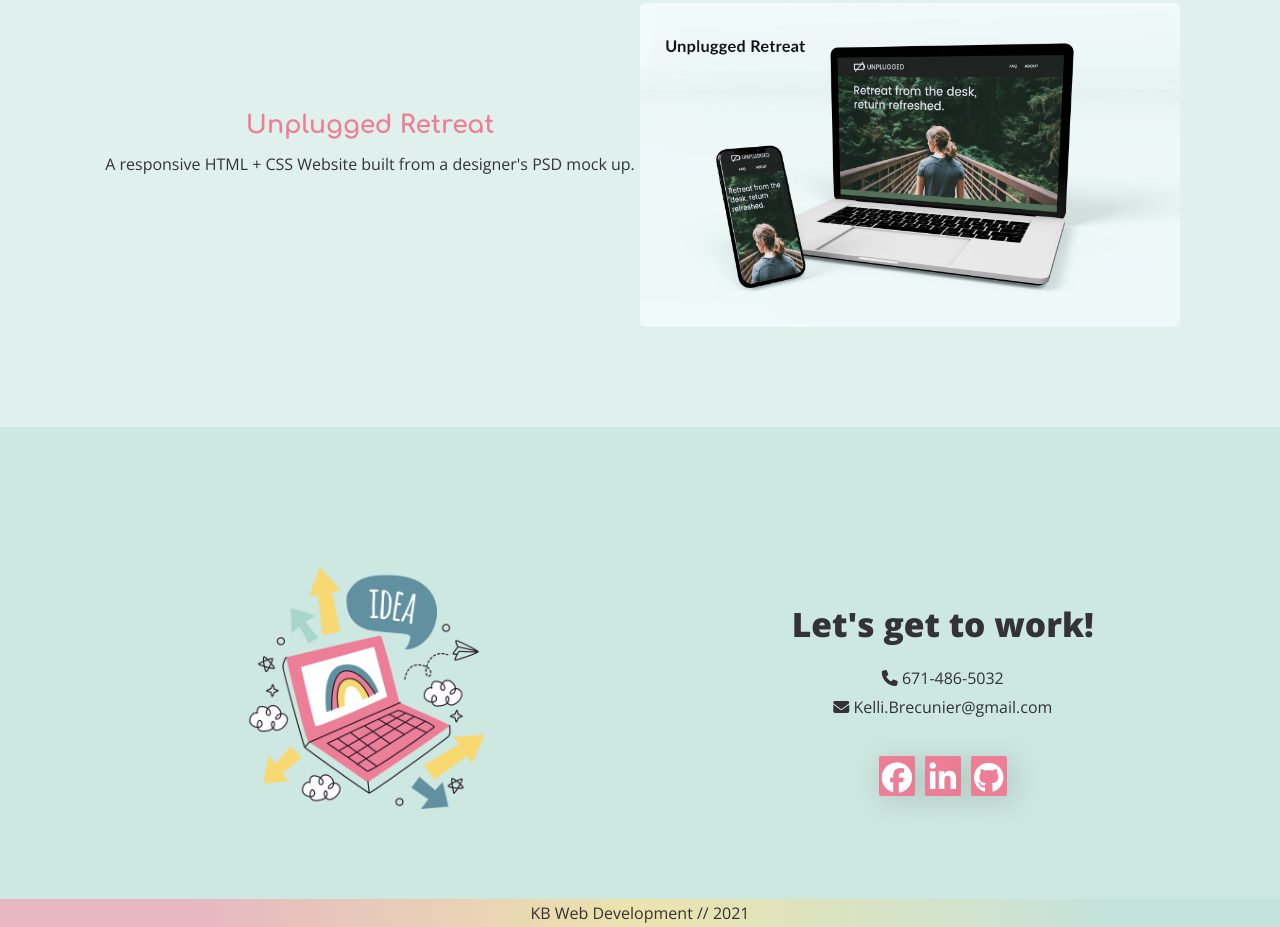
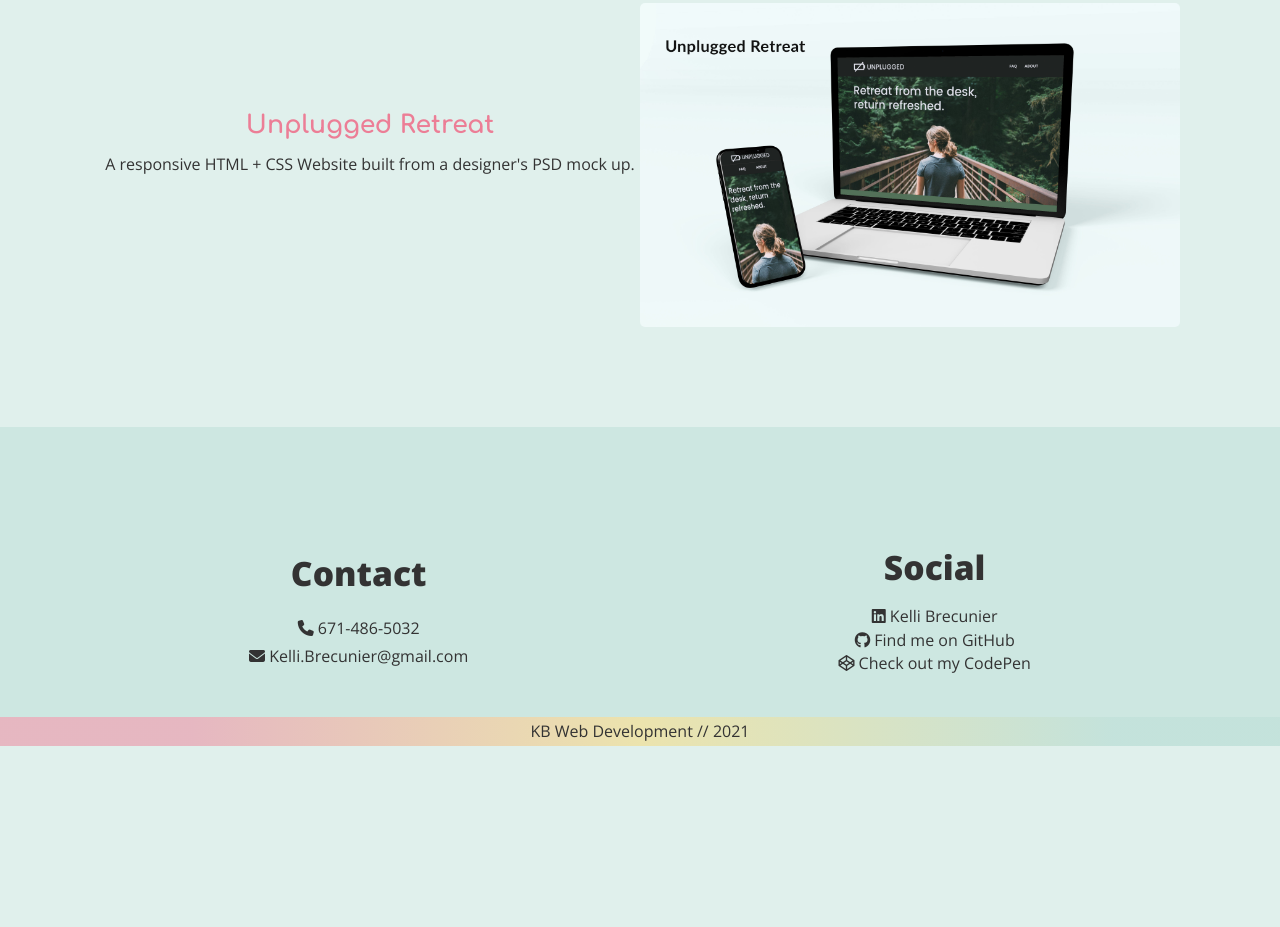
Before and after one commit to KelliBre/kaybee-portfolio, a website built with Parcel: page portfolio/index.html in a window 1280 px wide. Shown: the part 529-1456 px from the top of the page. After the commit the page ends 1275 px from the top, so only its background shows below. Built offline with nearby package versions, Linux system fonts and the light colour scheme.

Commit message:
updated contact sections on services and homepage

```diff
--- a/portfolio/index.html
+++ b/portfolio/index.html
@@ -75,33 +75,31 @@
       </div>
       </div>
   </section>
-  <section id="contact" class="contact-section">
+  <section class="contact-section">
     <div class="content-wrapper">
-      <figure>
-        <img src="/img/idea.png" alt="Light bulb Icon"/>
-      </figure>
         <div class="contact-info">
-          <h4> Let's get to work!</h4>
+          <h4>Contact</h4>
           <p>
             <i class="fas fa-phone"></i> 671-486-5032
           </p>
           <p>
             <i class="fas fa-envelope"></i> Kelli.Brecunier@gmail.com
           </p>
-          <div class="social-icons">
+        </div>
+        <div class="social-links">
+          <h4>Social</h4>
           <p>
-              <a href="#" target="_blank"><i class="fab fa-facebook"></i></a>
+            <i class="fab fa-linkedin"></i> Kelli Brecunier
           </p>
           <p>
-              <a href="https://www.linkedin.com/in/kelli-brecunier/" target="_blank"><i class="fab fa-linkedin-in"></i></a>
+            <i class="fab fa-github"></i> Find me on GitHub
           </p>
           <p>
-              <a href="https://github.com/KelliBre?tab=overview&from=2021-07-01&to=2021-07-14" target="_blank"><i class="fab fa-github"></i></a>
+            <i class="fab fa-codepen"></i> Check out my CodePen
           </p>
-          </div><!--Social-icons end-->
-        </div><!--Contact-info end-->
-    </div><!--Content-wrapper end-->
-  </section><!--Contact-section end-->
+        </div>
+    </div>
+  </section>
 </main>
 <footer>
   <p>KB Web Development // 2021</p>
```
Also changed, not shown: index.html (+11 -13 lines). Lines whose indentation alone changed are shown as unchanged.
